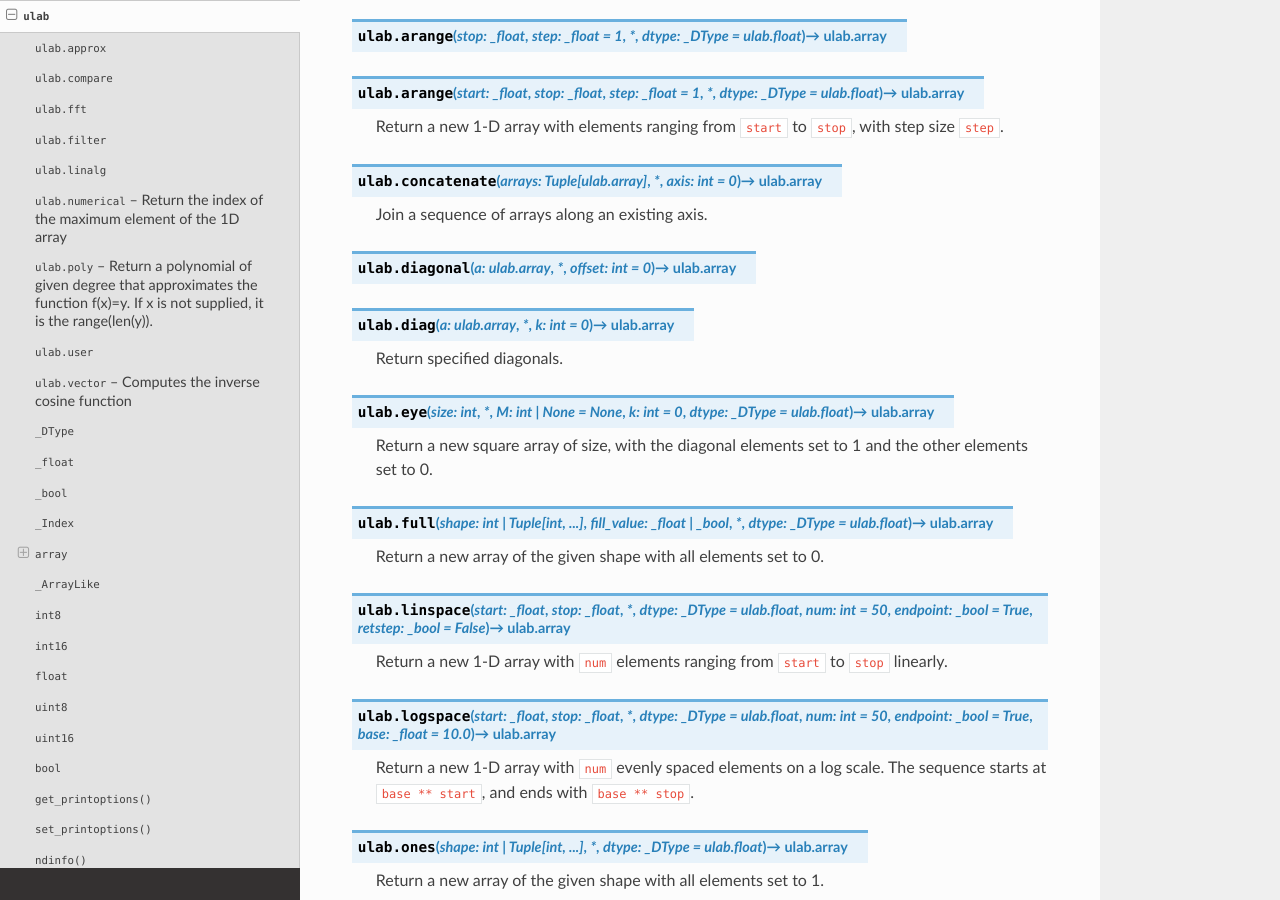
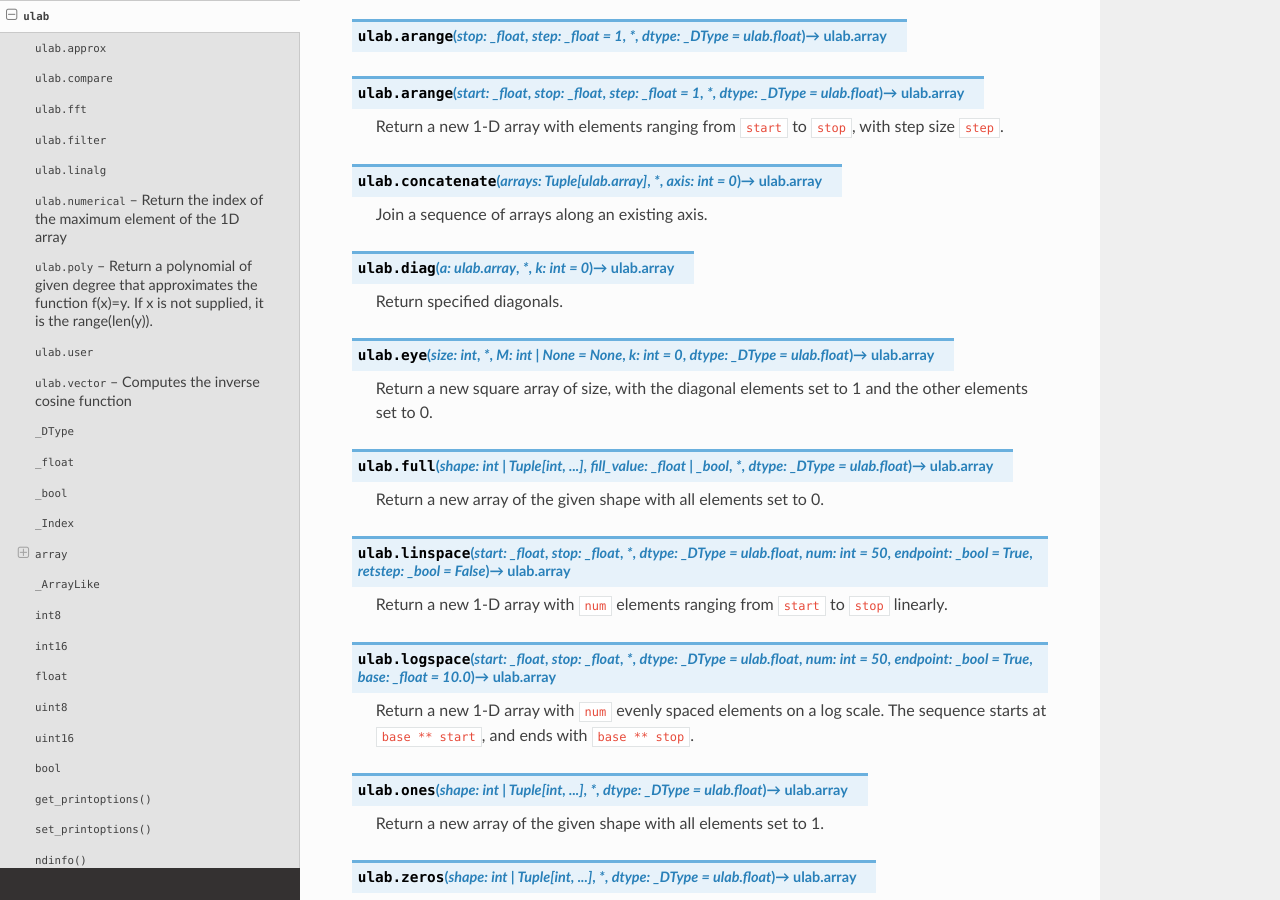
Before and after one commit to v923z/micropython-ulab, a Sphinx documentation site: the page built from docs/manual/source/ulab/index.rst, in a window 1280 px wide and 900 px high, scrolled down 4808 px. Built offline with Sphinx 7.4.7 and the Read the Docs theme 2.0.0, drawn with Linux system fonts in a browser that asks for light colours.

Commit message:
updated docs

```diff
--- a/docs/manual/source/conf.py
+++ b/docs/manual/source/conf.py
@@ -27,7 +27,7 @@ copyright = '2019-2020, Zoltán Vörös and contributors'
 author = 'Zoltán Vörös'
 
 # The full version, including alpha/beta/rc tags
-release = '1.3.0'
+release = '1.3.4'
 
 
 # -- General configuration ---------------------------------------------------
@@ -58,7 +58,7 @@ latex_maketitle = r'''
 \Huge\textbf{The $\mu$lab book}
 \vskip 0.5em
 \LARGE
-\textbf{Release 1.3.0}
+\textbf{Release 1.3.4}
 \vskip 5em
 \huge\textbf{Zoltán Vörös}
 \end{flushright}
--- a/docs/manual/source/ulab/compare/index.rst
+++ b/docs/manual/source/ulab/compare/index.rst
@@ -15,8 +15,8 @@
    ``x2`` is assumed to be less than or equal to ``x3``.
 
    Arguments may be ulab arrays or numbers.  All array arguments
-   must be the same size.  If the inputs are all scalars, a 1-element
-   array is returned.
+   must be the same size.  If the inputs are all scalars, a
+   single scalar is returned.
 
    Shorthand for ``ulab.maximum(x2, ulab.minimum(x1, x3))``
 
--- a/docs/manual/source/ulab/index.rst
+++ b/docs/manual/source/ulab/index.rst
@@ -348,18 +348,11 @@
    Join a sequence of arrays along an existing axis.
 
 
-.. function:: diagonal(a: ulab.array, *, offset: int = 0) -> ulab.array
-
-   .. param: a
-     an ndarray
-   .. param: offset
-
 .. function:: diag(a: ulab.array, *, k: int = 0) -> ulab.array
 
    .. param: a
      an ndarray
    .. param: k
-
      Offset of the diagonal from the main diagonal. Can be positive or negative.
 
    Return specified diagonals.
```
Also changed, not shown: docs/ulab-convert.ipynb.
